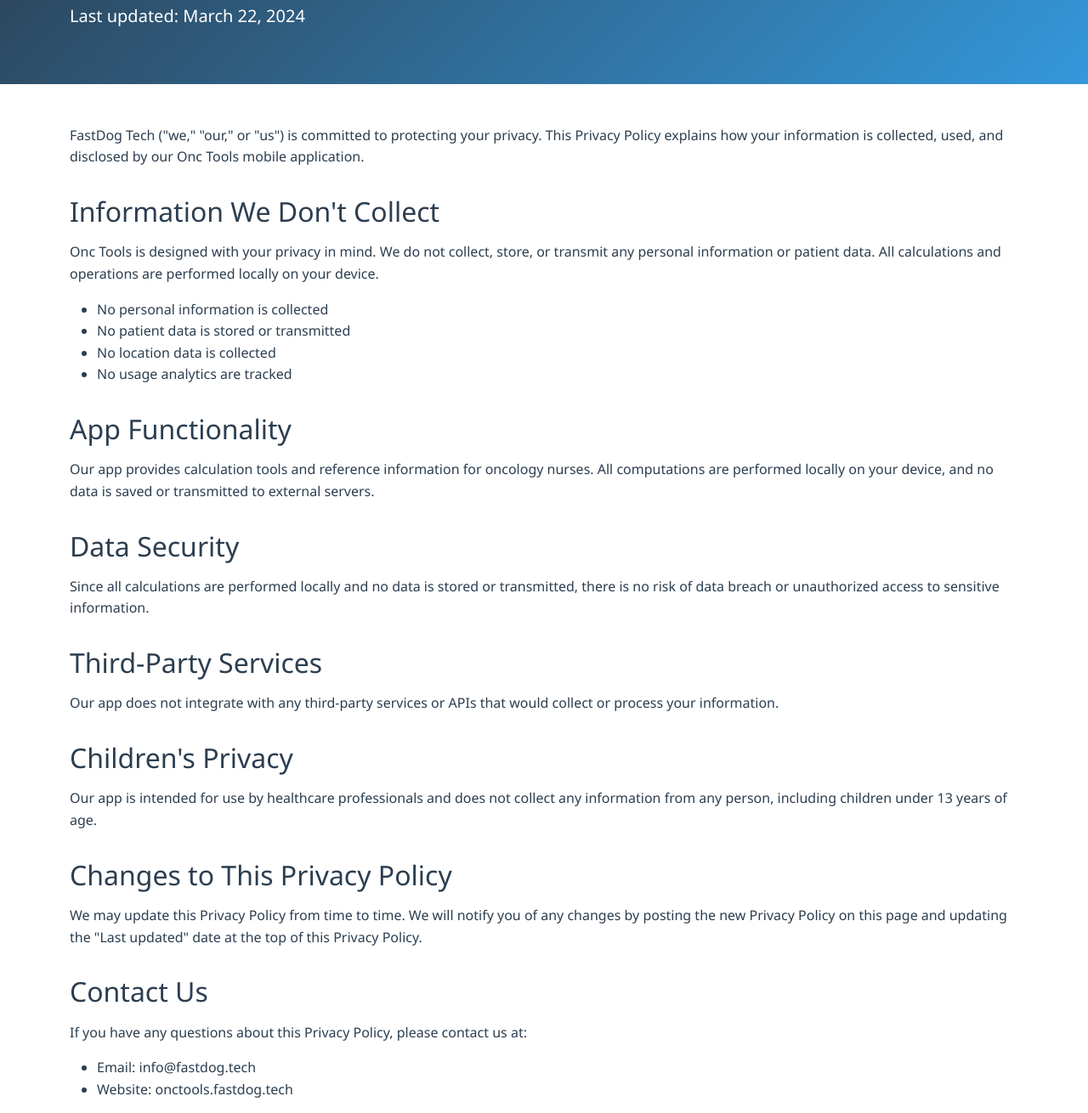
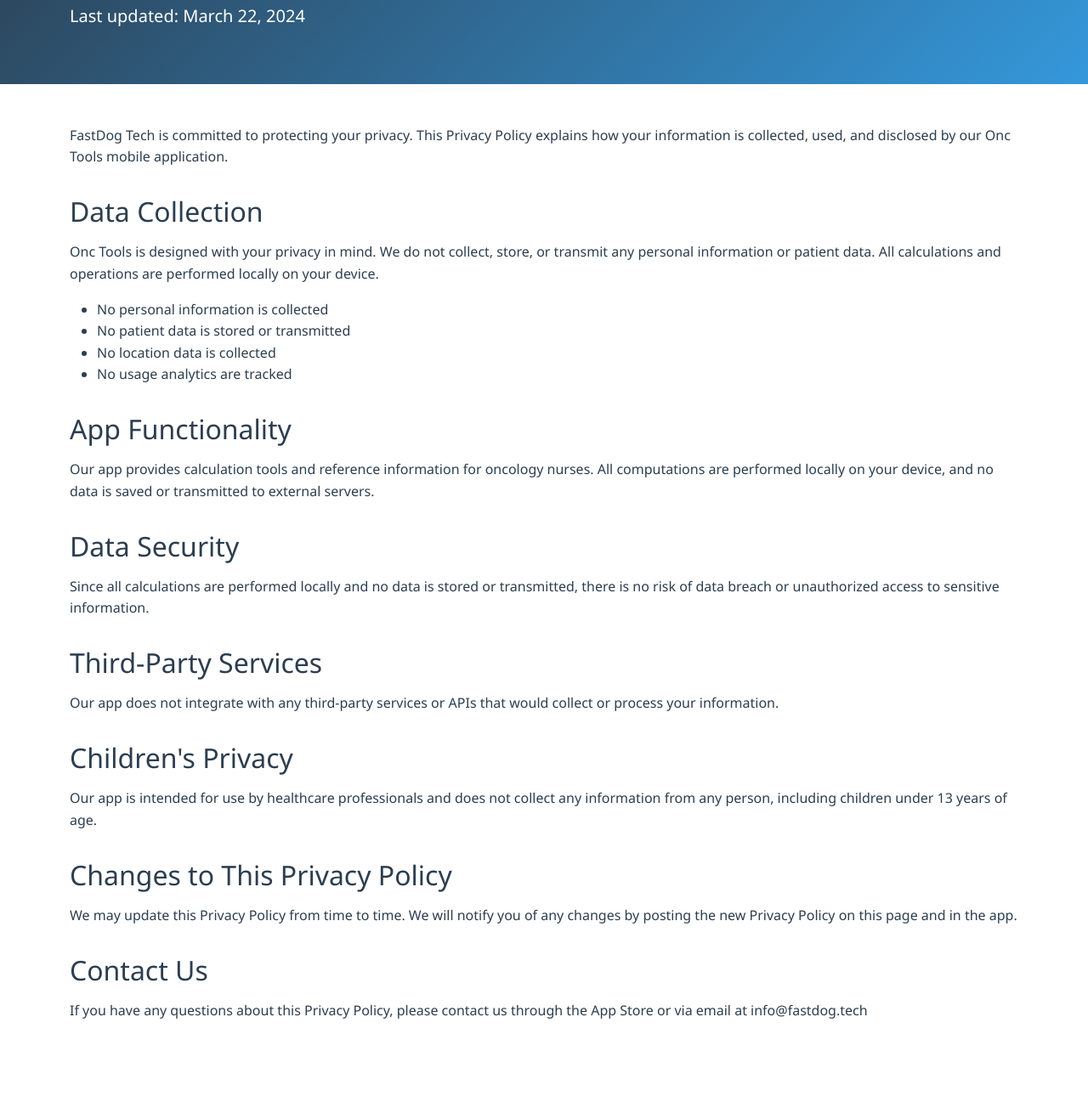
Before and after one commit to FastDogTech/Onc-Tools, a plain HTML site: page privacy.html in a window 1280 px wide. Shown: the part 170-1480 px from the top of the page at 85% size. Drawn offline with nearby package versions, Linux system fonts and the light colour scheme.

Commit message:
privacy policy upate

```diff
--- a/privacy.html
+++ b/privacy.html
@@ -42,11 +42,11 @@
     <main class="privacy-content">
         <div class="container">
             <section>
-                <p>FastDog Tech ("we," "our," or "us") is committed to protecting your privacy. This Privacy Policy explains how your information is collected, used, and disclosed by our Onc Tools mobile application.</p>
+                <p>FastDog Tech is committed to protecting your privacy. This Privacy Policy explains how your information is collected, used, and disclosed by our Onc Tools mobile application.</p>
             </section>
 
             <section>
-                <h2 class="section-title">Information We Don't Collect</h2>
+                <h2 class="section-title">Data Collection</h2>
                 <p>Onc Tools is designed with your privacy in mind. We do not collect, store, or transmit any personal information or patient data. All calculations and operations are performed locally on your device.</p>
                 <ul>
                     <li>No personal information is collected</li>
@@ -78,16 +78,12 @@
 
             <section>
                 <h2 class="section-title">Changes to This Privacy Policy</h2>
-                <p>We may update this Privacy Policy from time to time. We will notify you of any changes by posting the new Privacy Policy on this page and updating the "Last updated" date at the top of this Privacy Policy.</p>
+                <p>We may update this Privacy Policy from time to time. We will notify you of any changes by posting the new Privacy Policy on this page and in the app.</p>
             </section>
 
             <section>
                 <h2 class="section-title">Contact Us</h2>
-                <p>If you have any questions about this Privacy Policy, please contact us at:</p>
-                <ul>
-                    <li>Email: info@fastdog.tech</li>
-                    <li>Website: onctools.fastdog.tech</li>
-                </ul>
+                <p>If you have any questions about this Privacy Policy, please contact us through the App Store or via email at info@fastdog.tech</p>
             </section>
         </div>
     </main>
```
